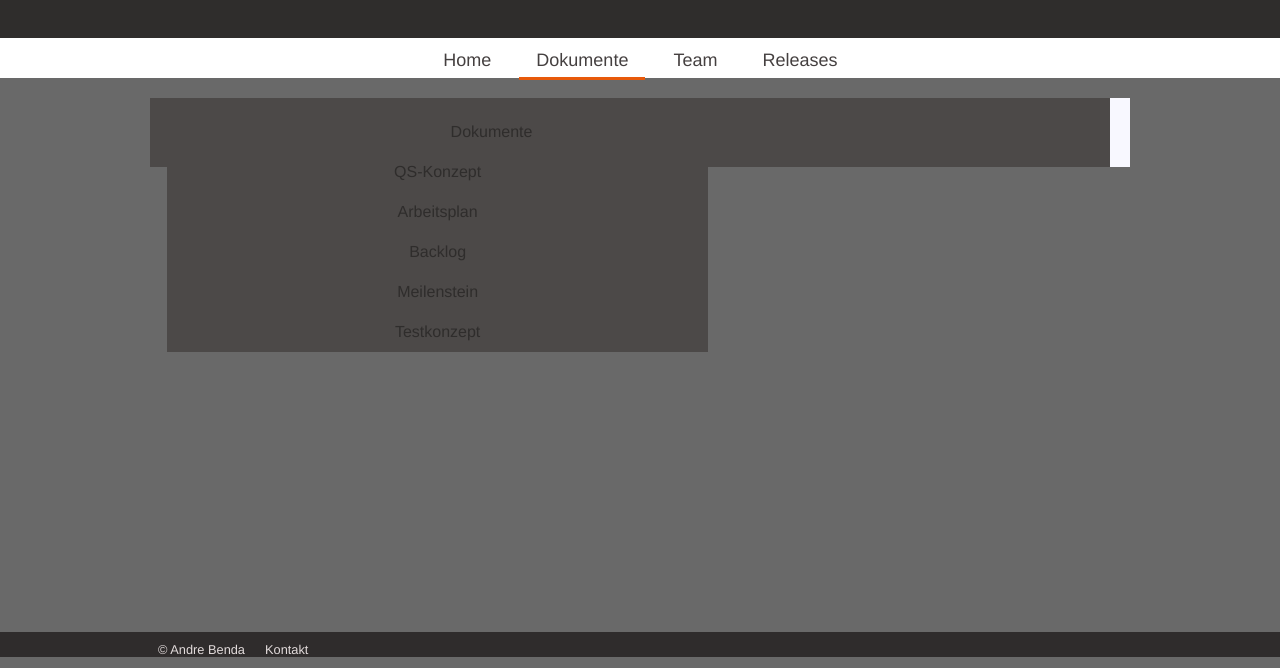
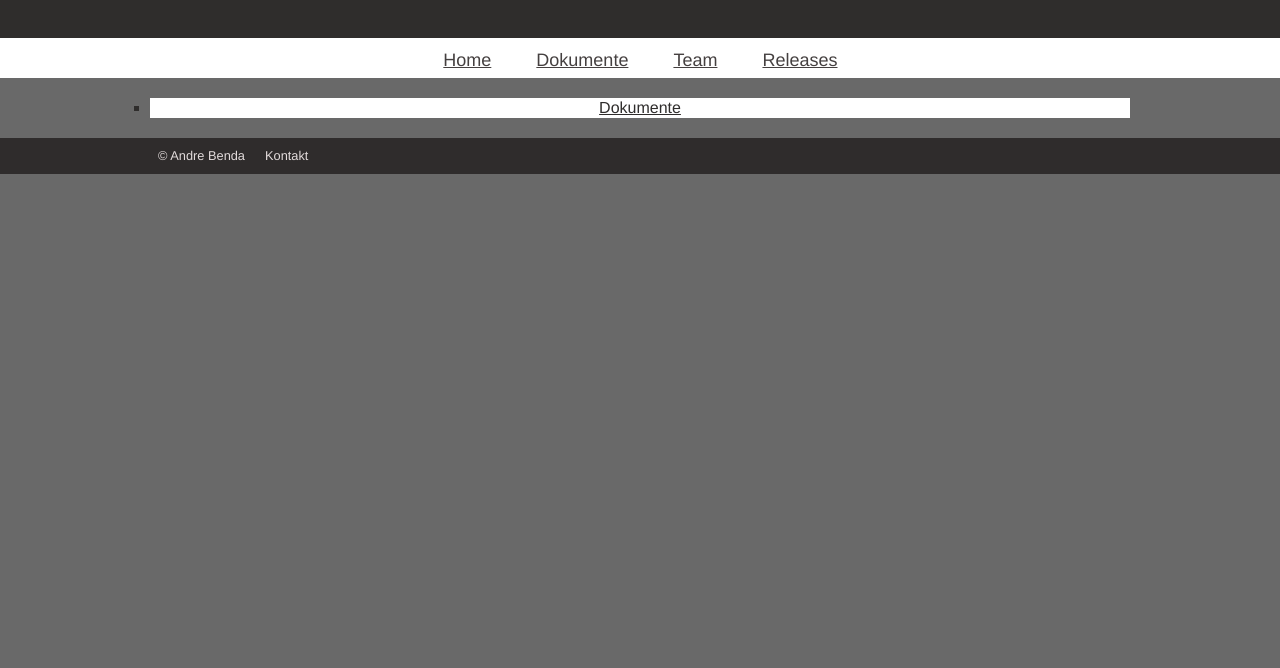
Before and after one commit to SirArtorias/Website, a plain HTML site: page docs.html in a window 1280 px wide. Shown: the part 143-811 px from the top of the page. Drawn offline with nearby package versions, Linux system fonts and the light colour scheme.

Commit message:
Ghostbar

```diff
--- a/docs.html
+++ b/docs.html
@@ -3,12 +3,17 @@
 <head>
     <meta name="viewport" content="width=device-width, initial-scale=1.0, maximum-scale=1.0, user-scalable=no" charset="UTF-8">
     <title>Projekt</title>
-    <link rel="stylesheet" type="text/css" href="docstyle.css">
+    <link rel="stylesheet" type="text/css" href="releasestyle.css">
     <script src="https://code.jquery.com/jquery-1.10.2.js"></script>
     <script type="text/javascript">
         $(document).ready(function () {
             $('.menubutton').click(function () {
                 $('.nav').slideToggle('slow')
+            })
+        })
+        $(document).ready(function () {
+            $('.slidefield').click(function () {
+                $('.docnav').slideToggle('slow')
             })
         })
     </script>
@@ -20,31 +25,32 @@
     </ul>
 </section>
 <header>
-    <h1>Dokumente</h1>
+    <h1>Releases</h1>
 </header>
 <nav class="nav">
     <ul>
         <li><a href="index.html" >Home</a> </li>
-        <li><a href="docs.html" class="active">Dokumente</a> </li>
+        <li><a class="slidefield"href="#menu" class="active">Dokumente</a> </li>
         <li><a href="team.html" >Team</a> </li>
+        <!--<li><a href="releases.html" class="active">Releases</a> </li>-->
         <li><a href="releases.html" >Releases</a> </li>
     </ul>
 </nav>
 <section id="main">
-    <article>
-        <nav>
-            <ul>
-                <li>Dokumente</li>
-                <ul>
-                    <li>QS-Konzept</li>
-                    <li>Arbeitsplan</li>
-                    <li>Backlog</li>
-                    <li>Meilenstein</li>
-                    <li>Testkonzept</li>
-                </ul>
-            </ul>
-        </nav>
-    </article>
+    <ul id="mainslide">
+        <li><a class="slidefield" href="#menu">Dokumente</a> </li>
+    </ul>
+    <nav class="docnav">
+        <ul>
+            <li><a href="rel/testRel.zip" download="test" >Dokument 1</a> </li>
+            <li><a href="rel/testRel.zip" download="test" >Dokument 2</a> </li>
+            <li><a href="rel/testRel.zip" download="test" >Dokument 3</a> </li>
+            <li><a href="rel/testRel.zip" download="test" >Dokument 4</a> </li>
+            <li><a href="rel/testRel.zip" download="test" >Dokument 5</a> </li>
+            <li><a href="rel/testRel.zip" download="test" >Dokument 6</a> </li>
+            <li><a href="rel/testRel.zip" download="test" >Dokument 7</a> </li>
+        </ul>
+    </nav>
 </section>
 <footer>
     <ul>
--- a/docstyle.css
+++ b/docstyle.css
@@ -53,12 +53,16 @@ img{
     max-width: 100%;
 }
 a{
-    text-decoration: none;
+    /*text-decoration: none;*/
+    font-family: Helvetica;
+    font-weight: 100;
+    color: #2F2D2C;
 }
 /* On Top Bar */
 #menubar{
     display: block;
     background: white;
+
 }
 #menubar ul {
     display: block;
@@ -106,6 +110,23 @@ nav ul li a.active{
     border-bottom: 0.188em solid #E7590B;
 }
 /* Content Area */
+#main #mainslide{
+    display: block;
+    text-align: center;
+    background: white;
+}
+#main #mainslide ul{
+    display: block;
+    width: 2em;
+    padding: 0.9em;
+}
+#main #mainslide ul li{
+    display: inline;
+}
+#main #mainslide ul li a.slidefield{
+    display: block;
+}
+
 #main{
     display: block;
     width: 96%;
@@ -113,71 +134,37 @@ nav ul li a.active{
     margin: 1.25em auto;
     padding: 0em;
 }
-#main article{
-    display: inline-block;
-    width: 100%;
-    background: ghostwhite;
-    vertical-align: top;
-    margin: 0em;
-    padding: 0em;
-    text-align: center;
+#main nav{
+    display: none;
+    height: auto;
+
+    /*background: white;
+    text-align: center;*/
 }
-#main article nav{
+#main nav ul{
     display: block;
-
-    background: #4C4948;
-    /*border-radius: 5px;*/
+}
+#main nav ul li{
     display: block;
-    width: 95%;
-    padding: 0.9em;
+    margin: 0em 0.188em 0em 0.188em;
 }
-#main article nav ul{
-    text-align: center;
-    float: left;
-    margin: 0;
-    padding: 0;
-    height: 38px;
-    /*box-shadow: 0px 0px 16px 0px #111;*/
-    border-top-right-radius: 10px;
-    border-top-left-radius: 10px;
-    border-bottom-right-radius: 10px;
-    border-bottom-left-radius: 10px;
+#main nav ul li a{
+    color: #454040;
+    font-size: 1.125em;
+    line-height: 2.5em;
+    padding: 0.563em 0.938em 0.375em 0.983em;
+    transition: background 0.2s;
+    -webkit-transition: background 0.2s;
 }
-
-#main article nav ul li{
-    position: relative;
-    list-style: none;
-    float: left;
-    background: #4C4948;
-    padding: 10px;
-    text-align: center;
-    width: 100%;
-    transition: all 300ms;
+#main nav ul li a:hover{
+    background: #DBD9D8;
+    border-bottom: 0.188em solid #E7590B;
 }
-#main article nav ul li:hover{
-    background:#E7590B;
-    color: #FFFFFF;
-}
-#main article nav ul li:hover ul{
-    height: auto;
-    opacity: 1;
-}
-#main article nav ul li ul{
-    height: 0px;
-    width: 100%;
-    overflow: hidden;
-    opacity: 0;
-    position: absolute;
-    top: 45px;
-    left: 0px;
-
+#main nav ul li a.active{
+    border-bottom: 0.188em solid #E7590B;
 }
 footer{
     display: block;
-    width: 100%;
-    position: absolute;
-    bottom: 0;
-    height: 25px;
     background: #2F2C2C;
     text-align: center;
 }
--- a/mainstyle.css
+++ b/mainstyle.css
@@ -106,8 +106,8 @@ nav ul li a:hover{
 nav ul li a.active{
     border-bottom: 0.188em solid #E7590B;
 }
-/*                 Docslider     */
-nav ul li #docslider{
+/*                 Docslider alternativ    */
+/*nav ul li #docslider{
     display: none;
     height: auto;
 }
@@ -132,7 +132,7 @@ nav ul li #docslider ul li a:hover{
 }
 nav ul li #docslider ul li a.active{
     border-bottom: 0.188em solid #E7590B;
-}
+}*/
 /*               Docslide                   */
 
 /* Content Area */
```
Also changed, not shown: index.html (+2 -5 lines), team.html (+1 -1 lines).
